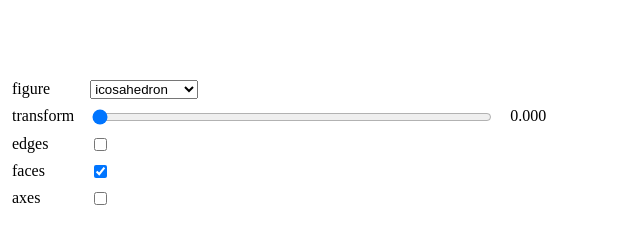
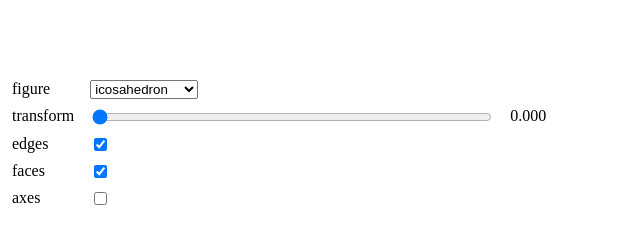
Before and after one commit to hcschuetz/icosahedral, a website built with Vite: page index.html in a window 1280 px wide. Shown: the top 240 px of the page, 614-1254 px from the left. Built offline with nearby package versions, Linux system fonts and the light colour scheme; what @babylonjs/core would draw is missing.

Commit message:
show edges and faces by default

```diff
--- a/index.html
+++ b/index.html
@@ -50,7 +50,7 @@
         <output id="transform-out"></output>
 
         <label for="edges">edges</label>
-        <input id="edges" type="checkbox">
+        <input id="edges" type="checkbox" checked>
         <span></span>
 
         <label for="faces">faces</label>
```
